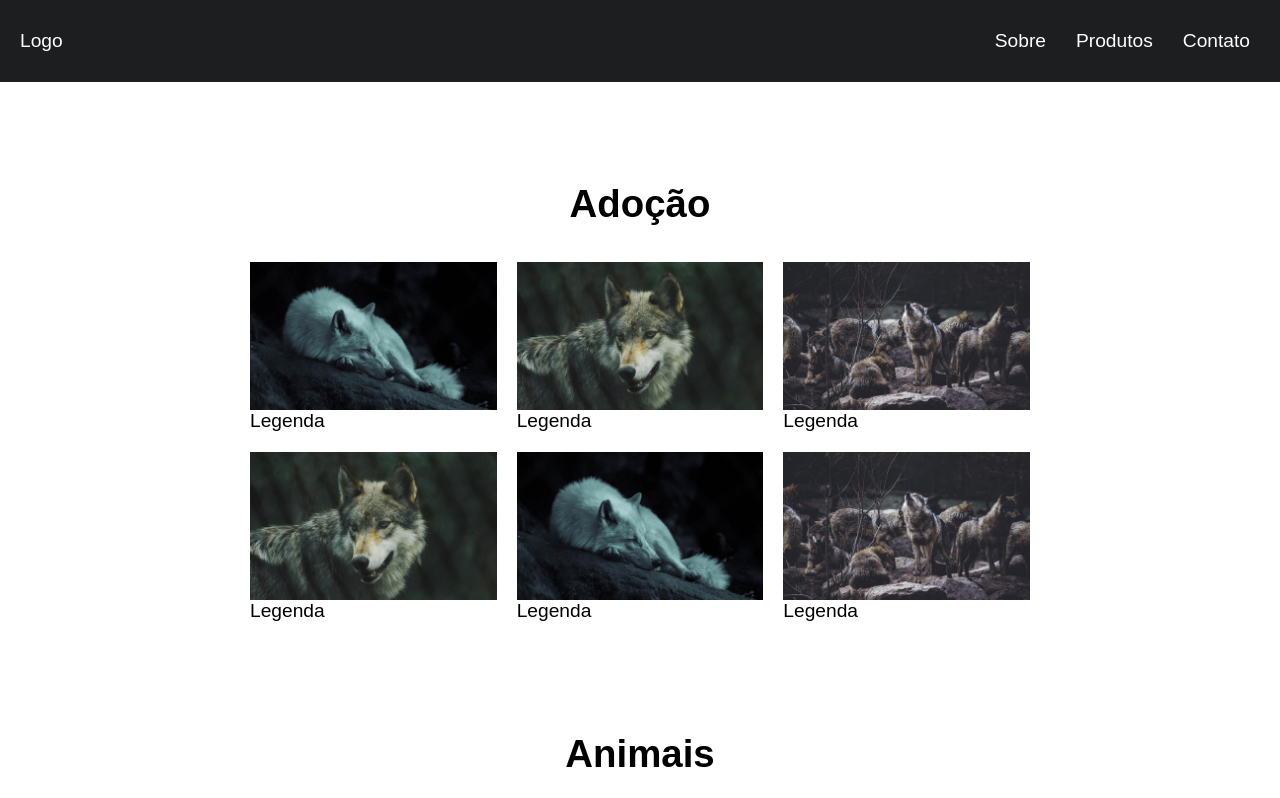
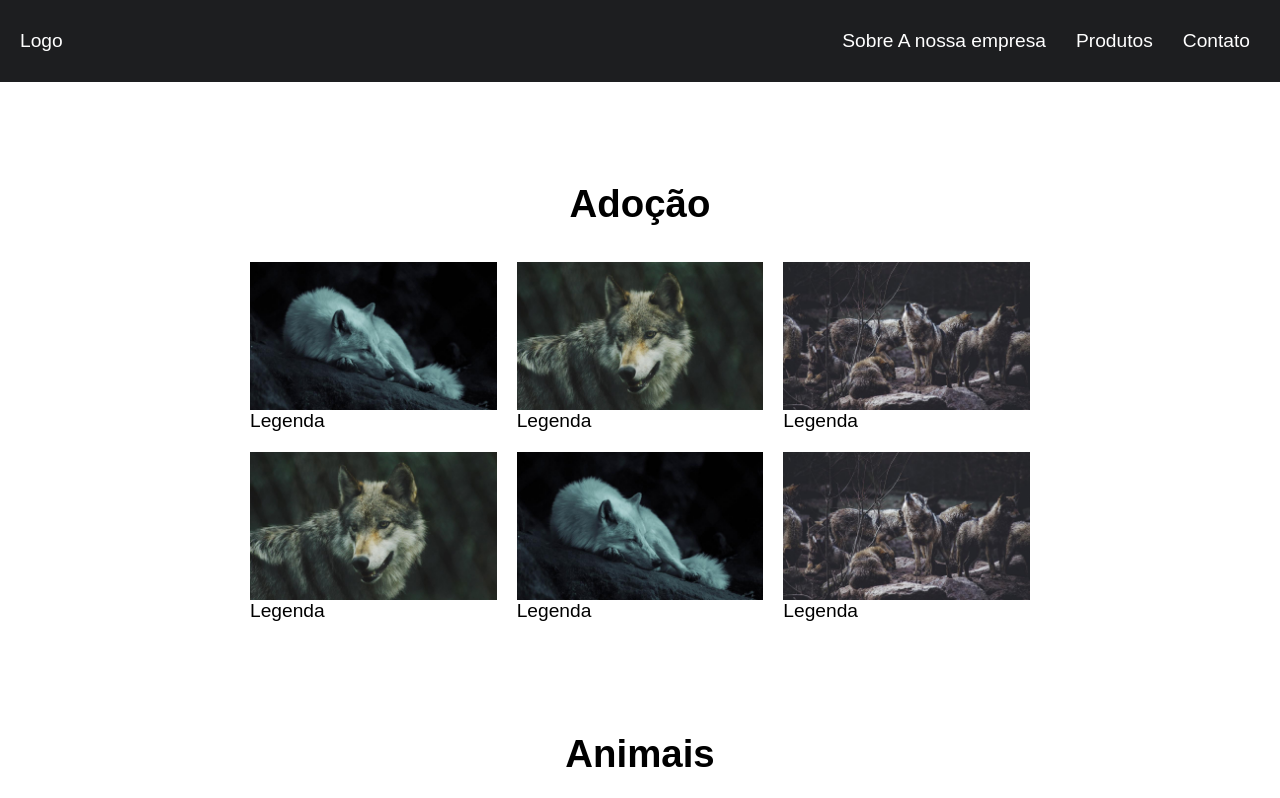
Before and after one commit to william276/Adocao-de-animais-blocos, a plain HTML site: page index.html in a window 1280 px wide. Shown: the top 798 px of the page. Drawn offline with Linux system fonts and the light colour scheme.

Commit message:
Alteração no sobre empresa

```diff
--- a/index.html
+++ b/index.html
@@ -13,7 +13,7 @@
       <a href="/">Logo</a>
       <nav>
         <ul class="menu">
-          <li><a href="/">Sobre</a></li>
+          <li><a href="/">Sobre A nossa empresa</a></li>
           <li><a href="/">Produtos</a></li>
           <li><a href="/">Contato</a></li>
         </ul>
```
